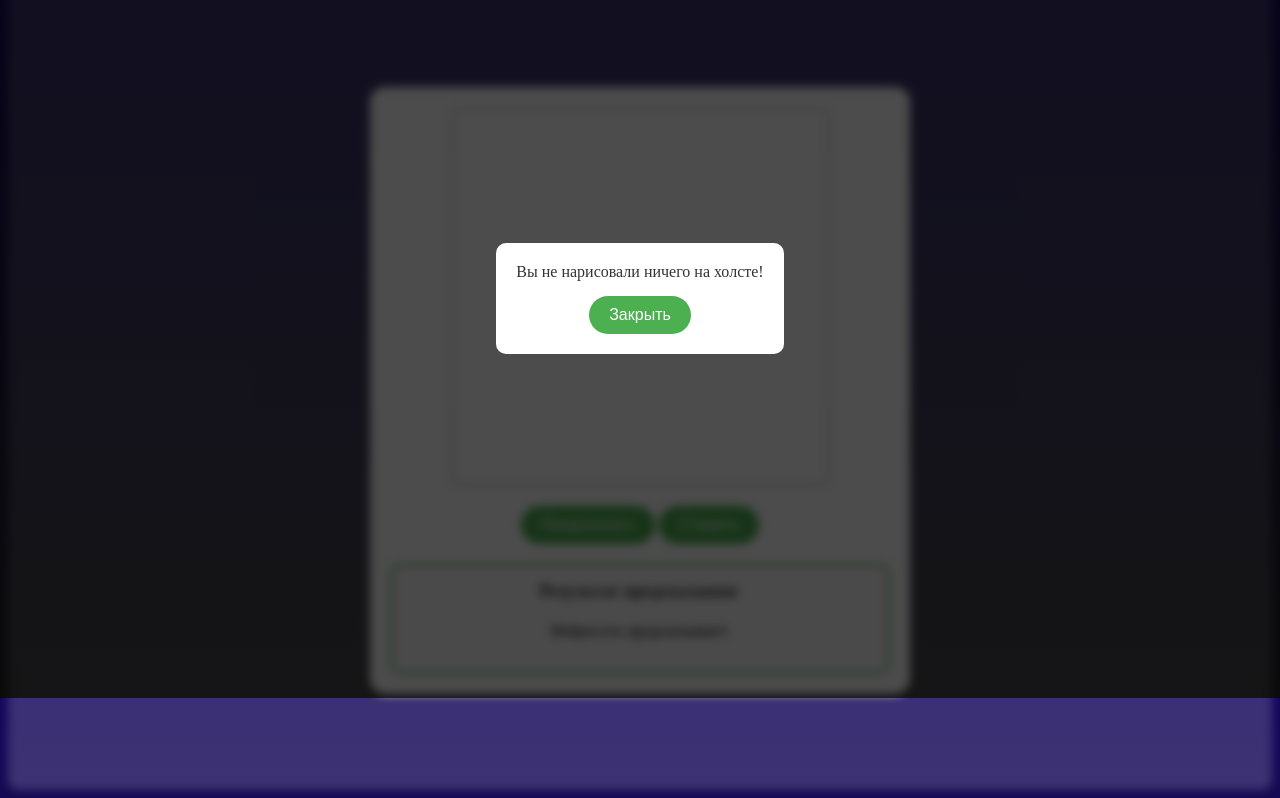
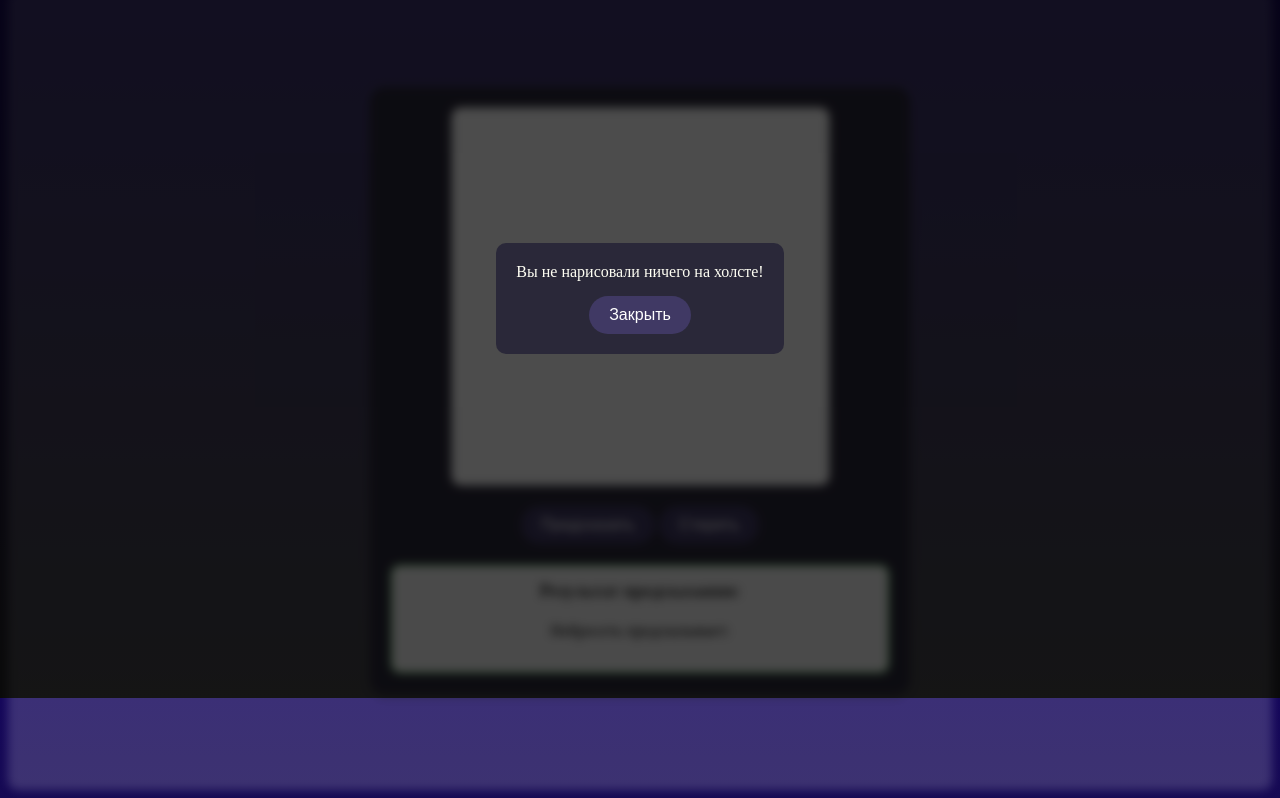
Before and after one commit to aspakaramych/webAlgosHITs, a website: page neural_network/index.html in a window 1280 px wide. Both pictures are taken after a click on the button "Предсказать". Shown: the part 102-900 px from the top of the page. Drawn offline with Linux system fonts and the light colour scheme.

Commit message:
change style in nn

```diff
--- a/neural_network/css/style.css
+++ b/neural_network/css/style.css
@@ -1,7 +1,3 @@
-body {
-    background-color: #f3e9e7;
-}
-
 .parent-container {
     display: flex;
     justify-content: center;
@@ -15,7 +11,7 @@ body {
 .container {
     width: 500px;
     padding: 20px;
-    background-color: #ffffff;
+    background-color: #2a2839;
     border-radius: 15px;
     box-shadow: 0 4px 6px rgba(0, 0, 0, 0.1);
     flex-direction: column;
@@ -40,7 +36,7 @@ body {
     padding: 10px 20px;
     font-size: 16px;
     color: #fff;
-    background-color: #4CAF50;
+    background-color: #403964;
     border: none;
     border-radius: 20px;
     cursor: pointer;
@@ -48,7 +44,7 @@ body {
 }
 
 .button:hover {
-    background-color: #45a049;
+    background-color: #444054;
 }
 
 
@@ -88,7 +84,7 @@ body {
 }
 
 .modal-content {
-    background-color: #fff;
+    background-color: #2a2839;
     padding: 20px;
     border-radius: 10px;
     text-align: center;
@@ -97,14 +93,14 @@ body {
 .modal-content p {
     margin: 0 0 15px;
     font-size: 16px;
-    color: #333;
+    color: #fffff4;
 }
 
 .modal-content button {
     padding: 10px 20px;
     font-size: 16px;
     color: #fff;
-    background-color: #4CAF50;
+    background-color: #403964;
     border: none;
     border-radius: 20px;
     cursor: pointer;
@@ -112,7 +108,7 @@ body {
 }
 
 .modal-content button:hover {
-    background-color: #45a049;
+    background-color: #444054;
 }
 
 
```
